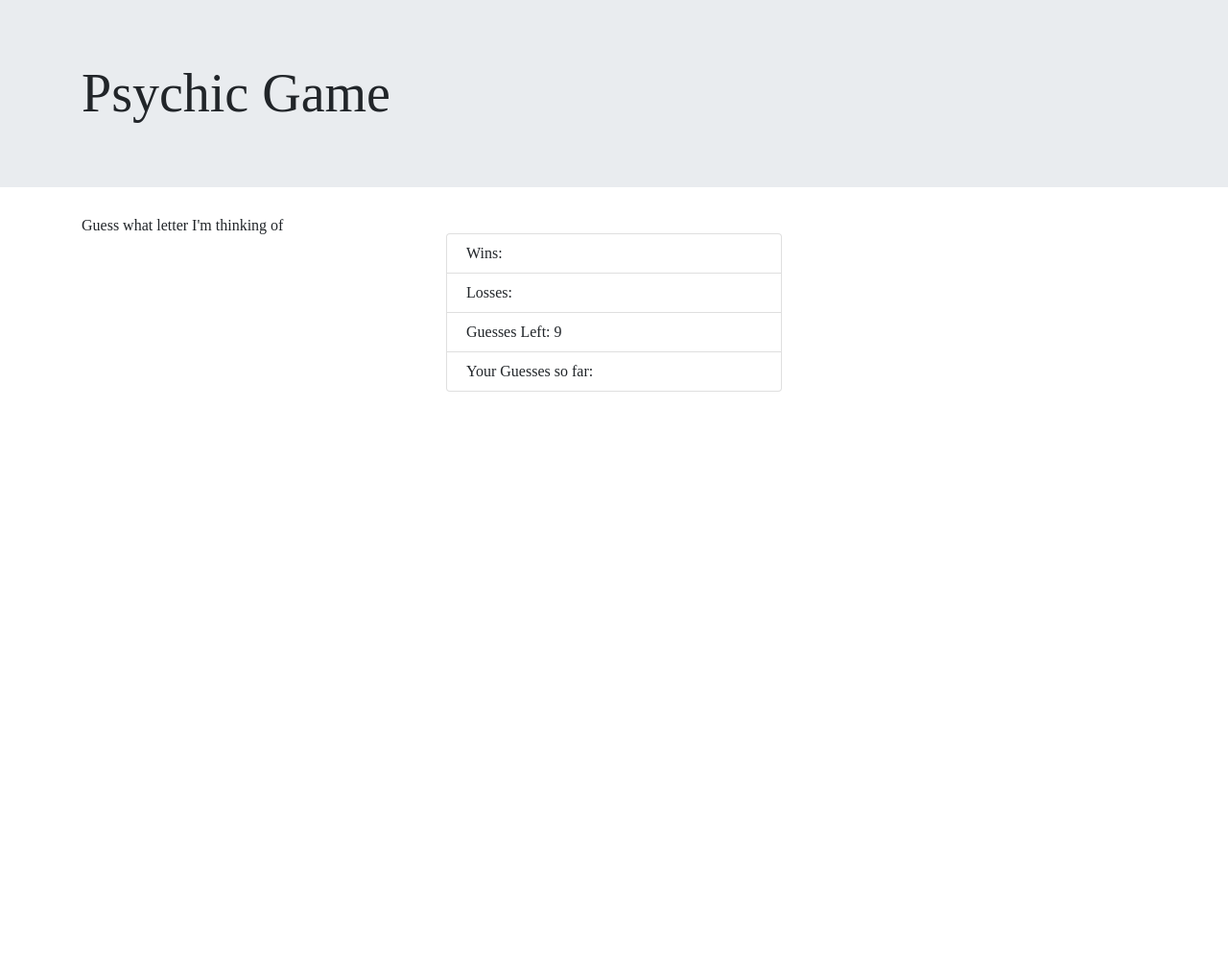
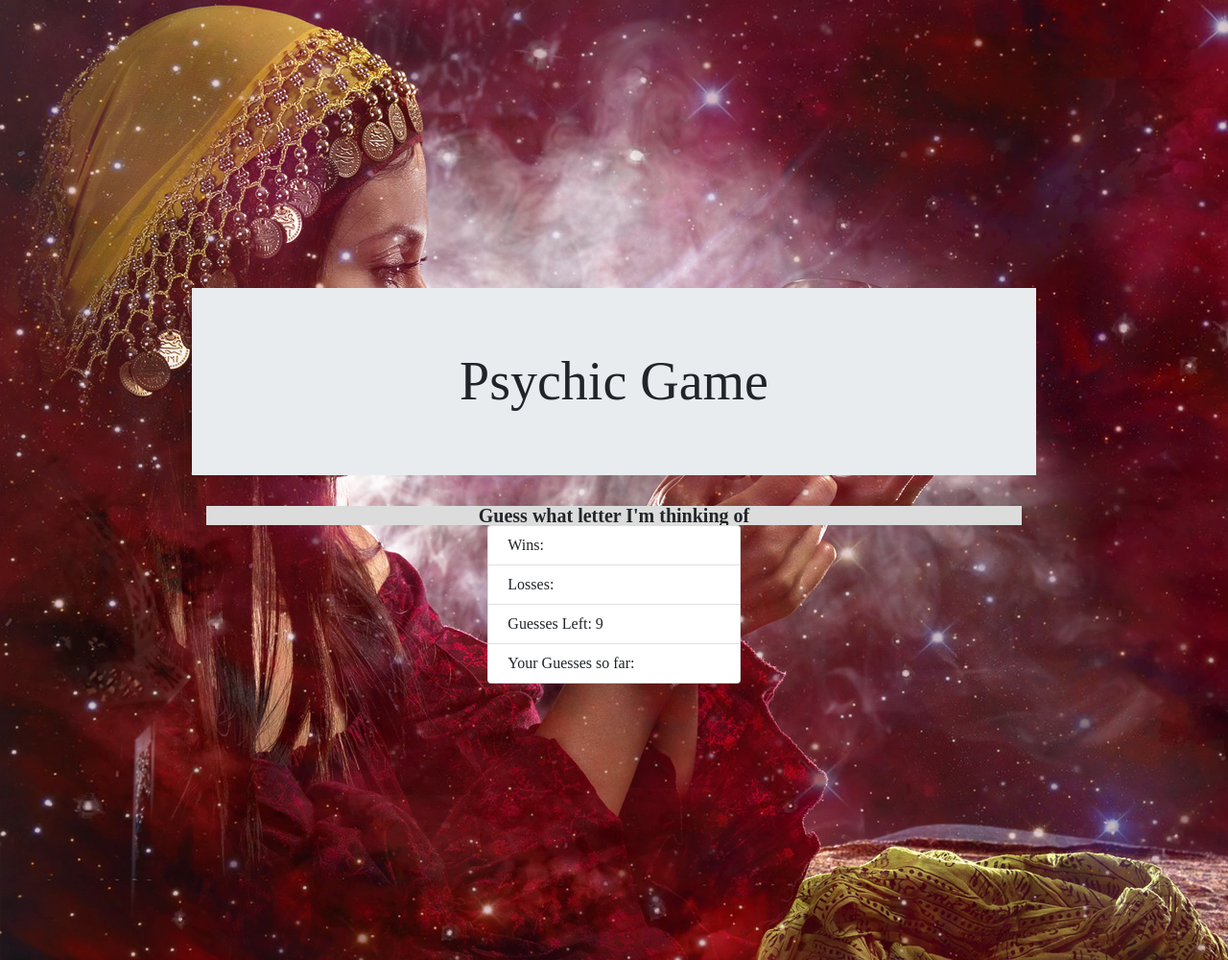
Before and after one commit to Sromero1015/Psychic-Game, a plain HTML site: page index.html in a window 1280 px wide. Shown: the whole page at 96% size. Before the commit the page ends 800 px from the top, so only its background shows below. Drawn offline with nearby package versions, Linux system fonts and the light colour scheme.

Commit message:
Styling completed

```diff
--- a/index.html
+++ b/index.html
@@ -10,6 +10,29 @@
     <link rel="stylesheet" href="https://stackpath.bootstrapcdn.com/bootstrap/4.3.1/css/bootstrap.min.css" integrity="sha384-ggOyR0iXCbMQv3Xipma34MD+dH/1fQ784/j6cY/iJTQUOhcWr7x9JvoRxT2MZw1T" crossorigin="anonymous">
     <!--Link to reset.css-->
     <link rel="stylesheet" type="text/css" href="assets/css/reset.css">
+    <style>
+        body {
+            background-image: url(assets/images/background_slide.jpg);
+            padding: 200px 100px;
+            margin: 100px;
+
+            background-repeat: repeat-x;
+        }
+
+        h2 {
+            font-size: 20px;
+            font-weight: bold;
+            background-color:gainsboro;
+            text-align: center;
+
+        }
+
+        h1 {
+            text-align:center;
+        }
+
+
+    </style>
 </head>
 <body>
     <div class="jumbotron jumbotron-fluid">
```
